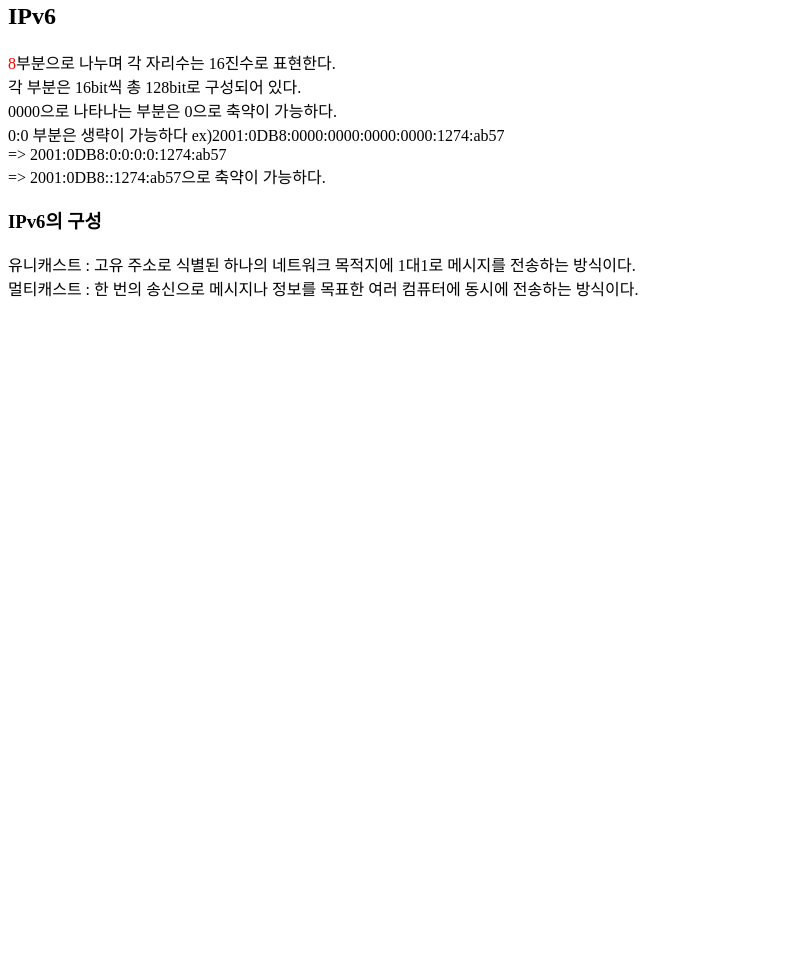
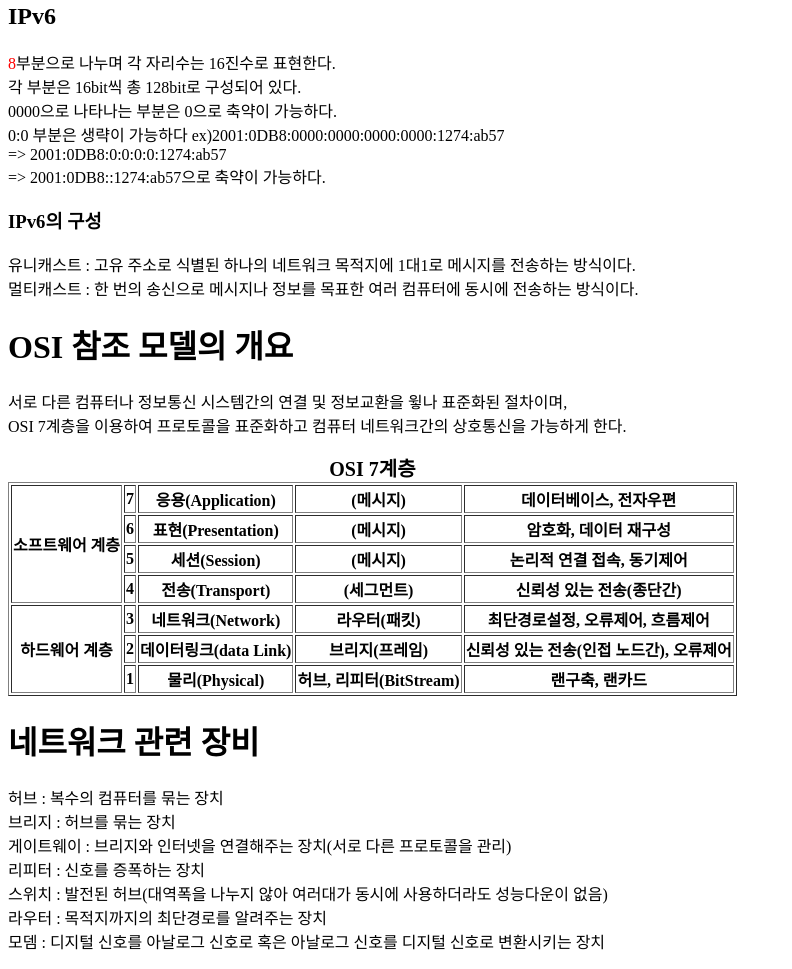
Before and after one commit to anjeahyoung/------, a plain HTML site: page index.html in a window 1280 px wide. Shown: the part 5592-6561 px from the top of the page, without its empty margins (0-792 px from the left). Before the commit the page ends 5908 px from the top, so only its background shows below. Drawn offline with Linux system fonts and the light colour scheme.

Commit message:
2024-02-13

```diff
--- a/index.html
+++ b/index.html
@@ -180,6 +180,92 @@
           동시에 전송하는 방식이다.
         </p>
       </li>
+      <li>
+        <h1>OSI 참조 모델의 개요</h1>
+        <p>
+          서로 다른 컴퓨터나 정보통신 시스템간의 연결 및 정보교환을 윟나
+          표준화된 절차이며, <br />OSI 7계층을 이용하여 프로토콜을 표준화하고
+          컴퓨터 네트워크간의 상호통신을 가능하게 한다.
+        </p>
+        <table border="1">
+          <caption
+            style="
+              text-align: center;
+              caption-side: top;
+              font-size: 20px;
+              font-weight: bold;
+            "
+          >
+            OSI 7계층
+          </caption>
+
+          <tr align="center">
+            <th rowspan="4">소프트웨어 계층</th>
+            <th>7</th>
+            <th>응용(Application)</th>
+            <th>(메시지)</th>
+            <th>데이터베이스, 전자우편</th>
+          </tr>
+          <tr align="center">
+            <th>6</th>
+            <th>표현(Presentation)</th>
+            <th>(메시지)</th>
+            <th>암호화, 데이터 재구성</th>
+          </tr>
+          <tr align="center">
+            <th>5</th>
+            <th>세션(Session)</th>
+            <th>(메시지)</th>
+            <th>논리적 연결 접속, 동기제어</th>
+          </tr>
+          <tr align="center">
+            <th>4</th>
+            <th>전송(Transport)</th>
+            <th>(세그먼트)</th>
+            <th>신뢰성 있는 전송(종단간)</th>
+          </tr>
+          <tr align="center">
+            <th rowspan="3">하드웨어 계층</th>
+            <th>3</th>
+            <th>네트워크(Network)</th>
+            <th>라우터(패킷)</th>
+            <th>최단경로설정, 오류제어, 흐름제어</th>
+          </tr>
+          <tr align="center">
+            <th>2</th>
+            <th>데이터링크(data Link)</th>
+            <th>브리지(프레임)</th>
+            <th>신뢰성 있는 전송(인접 노드간), 오류제어</th>
+          </tr>
+          <tr align="center">
+            <th>1</th>
+            <th>물리(Physical)</th>
+            <th>허브, 리피터(BitStream)</th>
+            <th>랜구축, 랜카드</th>
+          </tr>
+        </table>
+      </li>
+      <li>
+        <h1>네트워크 관련 장비</h1>
+        <p>
+          허브 : 복수의 컴퓨터를 묶는 장치
+          <br />
+          브리지 : 허브를 묶는 장치
+          <br />
+          게이트웨이 : 브리지와 인터넷을 연결해주는 장치(서로 다른 프로토콜을
+          관리)
+          <br />
+          리피터 : 신호를 증폭하는 장치
+          <br />
+          스위치 : 발전된 허브(대역폭을 나누지 않아 여러대가 동시에 사용하더라도
+          성능다운이 없음)
+          <br />
+          라우터 : 목적지까지의 최단경로를 알려주는 장치
+          <br />
+          모뎀 : 디지털 신호를 아날로그 신호로 혹은 아날로그 신호를 디지털
+          신호로 변환시키는 장치
+        </p>
+      </li>
     </ul>
   </body>
 </html>
```
